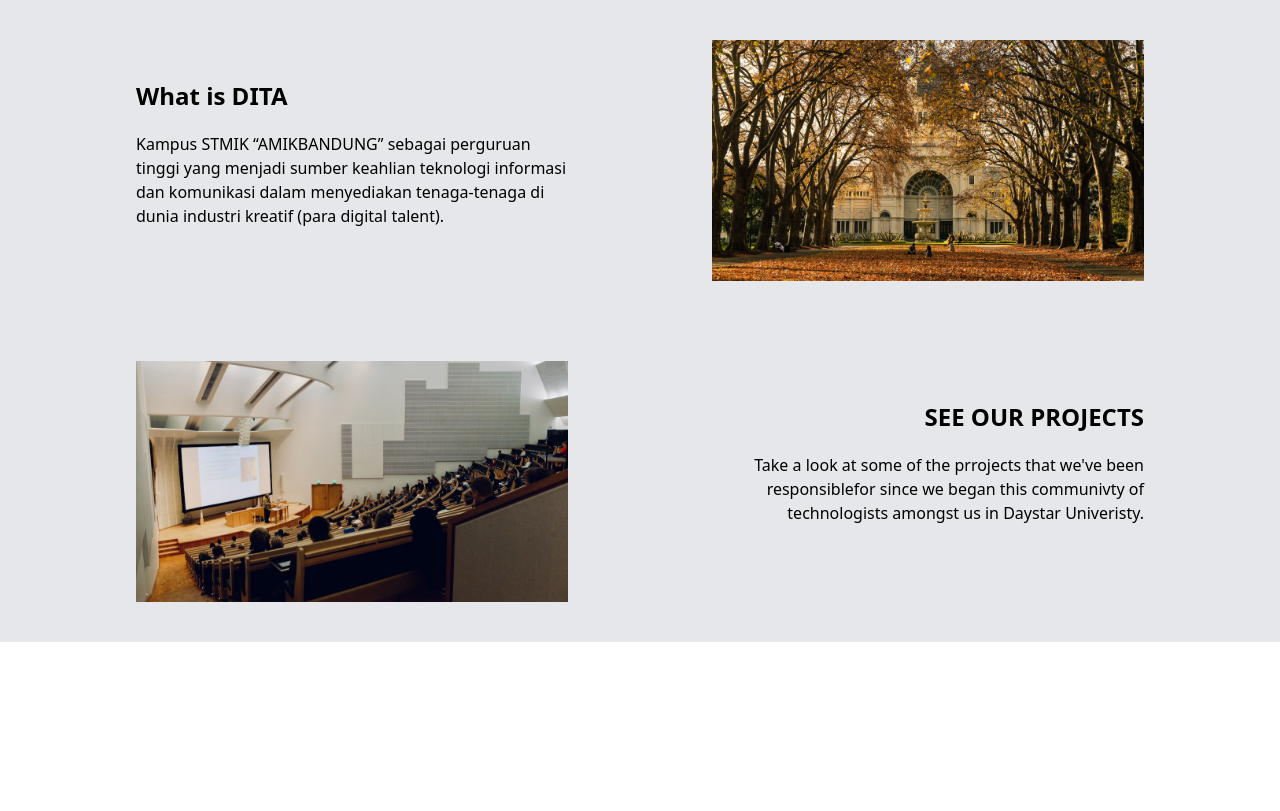
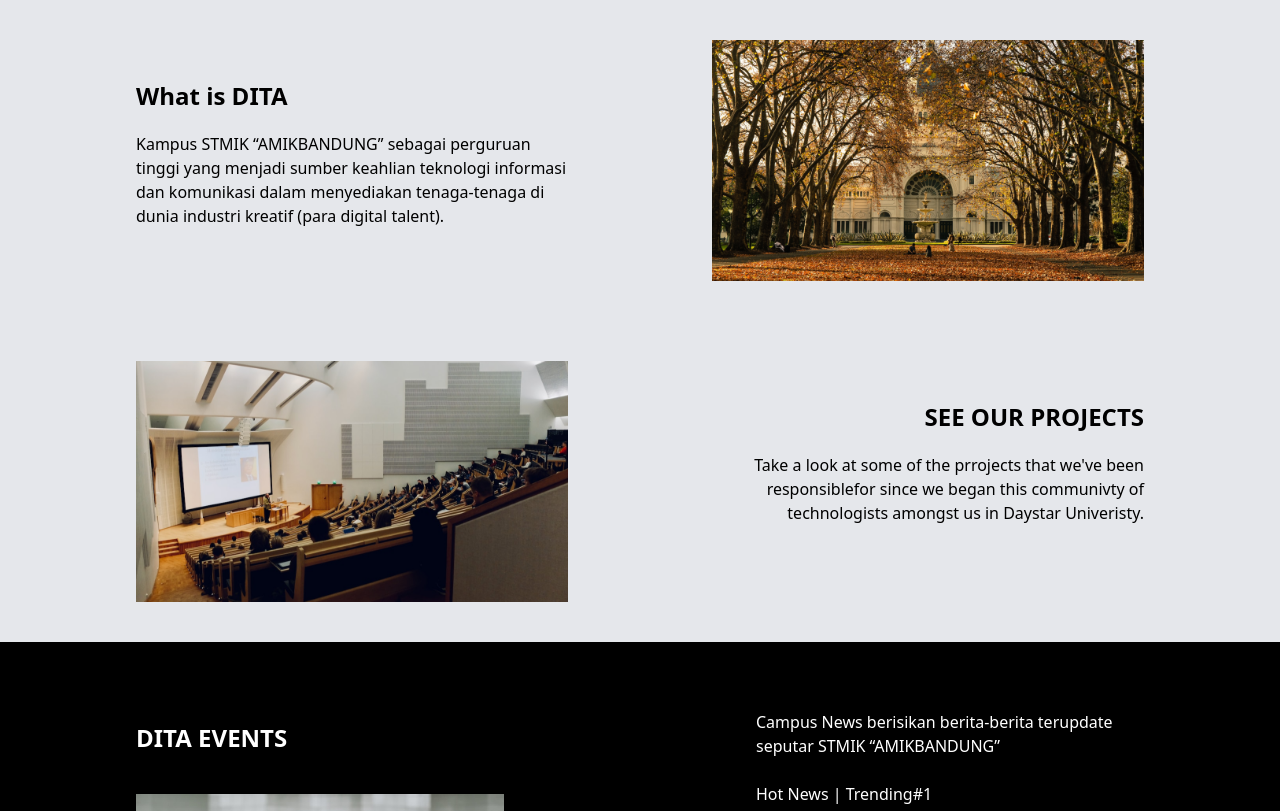
Before and after one commit to dita-daystaruni/dita-website-frontend, a React (Vite) app: page / in a window 1280 px wide. Shown: the top 811 px of the page. Built offline with nearby package versions, Linux system fonts and the light colour scheme.

Commit message:
feat: added events in home page

```diff
--- a/src/pages/home/home.jsx
+++ b/src/pages/home/home.jsx
@@ -1,10 +1,12 @@
 import React from "react";
 import About from "../components/landing/about";
+import EventsLayout from "../components/landing/events/eventsLayout";
 
 const Home = () => {
   return (
     <main>
       <About />
+      <EventsLayout/>
     </main>
   );
 };
```
